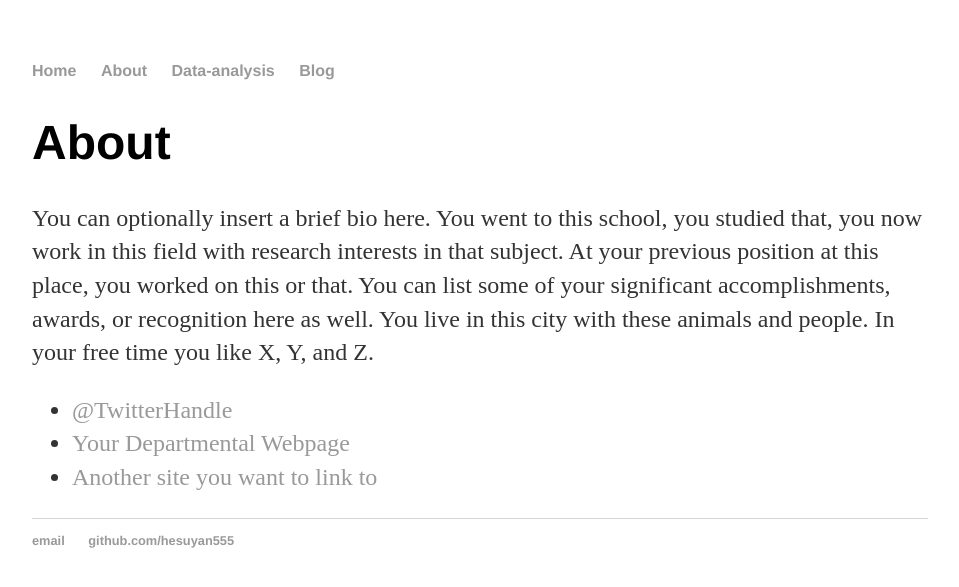
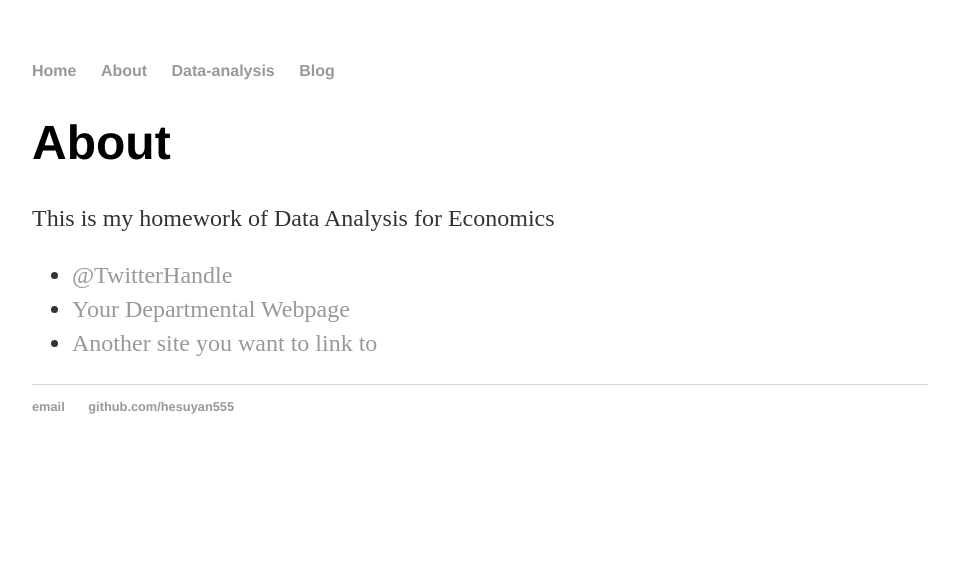
Before and after one commit to hesuyan555/hesuyan555.github.io, a Jekyll site: the page built from about/index.html, in a window 1280 px wide. Shown: the top 587 px of the page, without its empty margins (160-1119 px from the left). Built offline with Jekyll 4.4.1, drawn with Linux system fonts in a browser that asks for light colours; Markdown is read by kramdown in place of the engine named in the settings.

Commit message:
Update index.html

```diff
--- a/about/index.html
+++ b/about/index.html
@@ -1,11 +1,11 @@
 ---
 layout: default
-title: About Hank Quinlan
+title: About He Suyan
 ---
 
 		<div class="about">
 			<h1>About</h1>
-			<p>You can optionally insert a brief bio here. You went to this school, you studied that, you now work in this field with research interests in that subject. At your previous position at this place, you worked on this or that. You can list some of your significant accomplishments, awards, or recognition here as well. You live in this city with these animals and people. In your free time you like X, Y, and Z.</p>
+			<p>This is my homework of Data Analysis for Economics</p>
 
 			<ul class="contacts">
 				<li><a href="#">@TwitterHandle</a></li>
```
